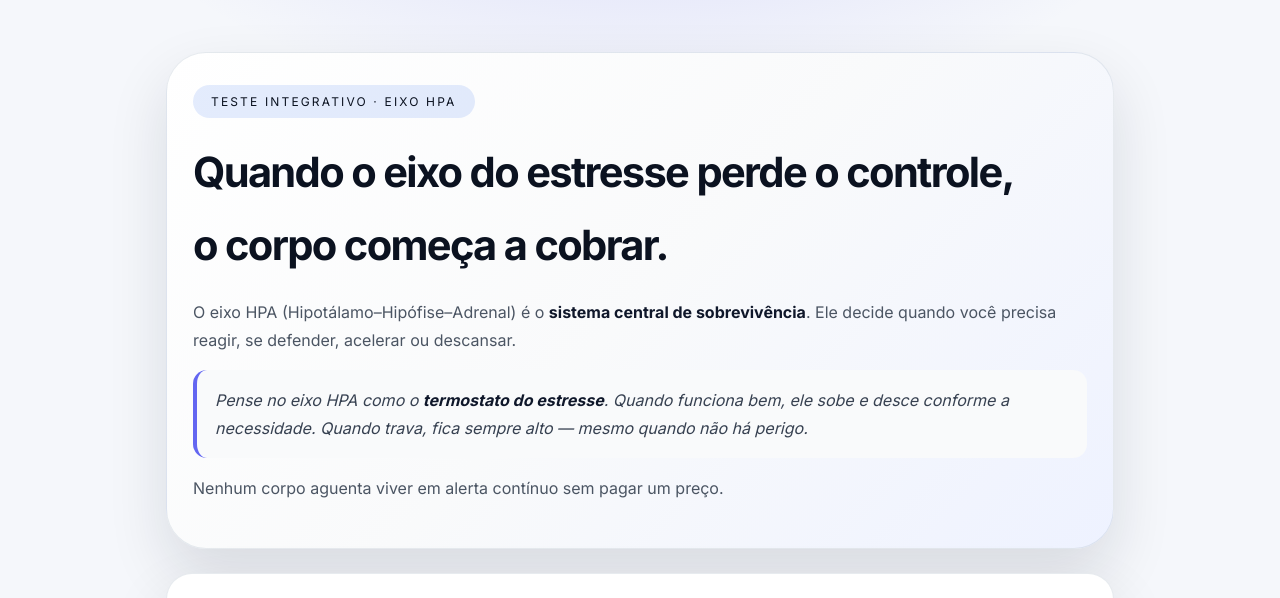
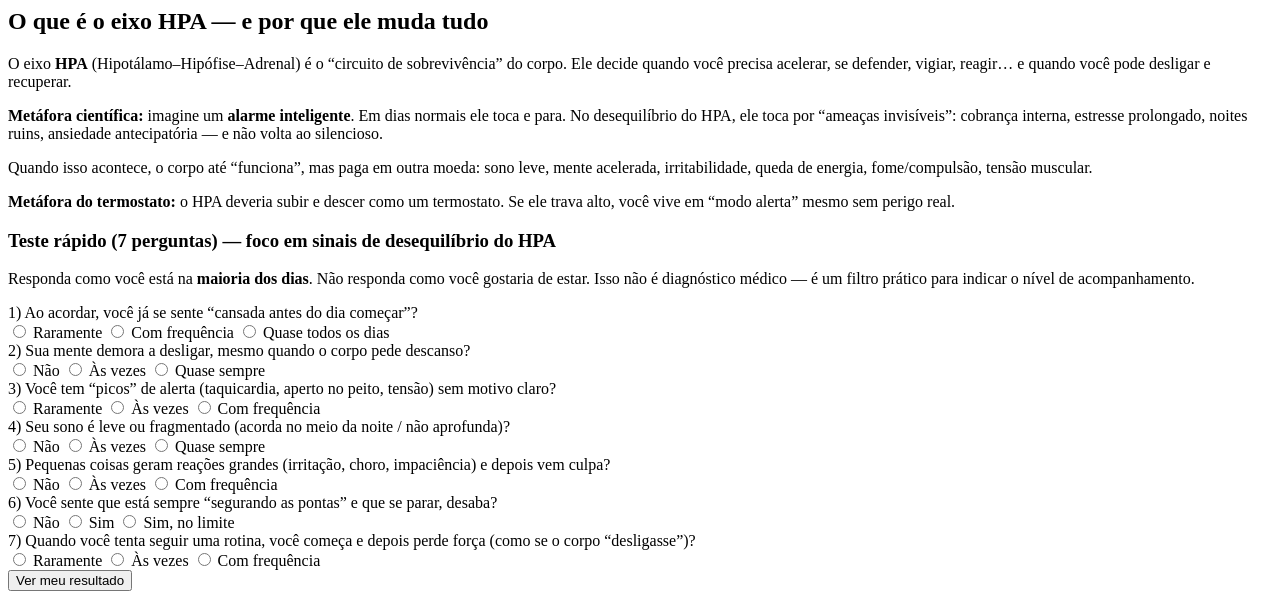
Before and after one commit to neogoldbr/Soaresterapeuta, a plain HTML site: page index.html in a window 1280 px wide. Shown: the top 598 px of the page. Drawn offline with Linux system fonts and the light colour scheme.

Commit message:
Update index.html

```diff
--- a/index.html
+++ b/index.html
@@ -1,272 +1,91 @@
-<!DOCTYPE html>
-<html lang="pt-BR">
-<head>
-<meta charset="UTF-8">
-<meta name="viewport" content="width=device-width, initial-scale=1">
+<section id="hpa" class="section">
+  <h2 class="title">O que é o eixo HPA — e por que ele muda tudo</h2>
 
-<title>HPA RESET® | Quando o eixo trava, o corpo cobra</title>
-<meta name="description" content="Descubra se seu eixo do estresse (HPA) está em desequilíbrio. Teste científico + indicação do plano ideal.">
-<meta name="robots" content="index, follow">
-
-<link rel="preconnect" href="https://fonts.googleapis.com">
-<link rel="preconnect" href="https://fonts.gstatic.com" crossorigin>
-<link href="https://fonts.googleapis.com/css2?family=Inter:wght@300;400;500;600;700;800&display=swap" rel="stylesheet">
-
-<style>
-:root{
-  --bg:#f5f7fb;
-  --card:#ffffff;
-  --text:#0b1220;
-  --muted:#4b5563;
-  --accent:#0f172a;
-  --line:#e5e7eb;
-  --ok:#16a34a;
-  --warn:#f59e0b;
-  --high:#ef4444;
-  --radius:26px;
-  --radius-lg:40px;
-  --shadow:0 26px 60px rgba(15,23,42,.12);
-  --max:980px;
-}
-*{box-sizing:border-box;margin:0;padding:0}
-html{scroll-behavior:smooth}
-body{
-  font-family:Inter,system-ui,-apple-system,BlinkMacSystemFont,sans-serif;
-  background:radial-gradient(900px 420px at 50% -140px, rgba(99,102,241,.18), transparent 60%), var(--bg);
-  color:var(--text);
-  line-height:1.75;
-}
-.wrap{max-width:var(--max);margin:auto;padding:28px 16px 120px}
-a{text-decoration:none;color:inherit}
-
-/* ===== STRUCTURE ===== */
-section{
-  margin-top:24px;
-  background:var(--card);
-  border:1px solid rgba(148,163,184,.22);
-  border-radius:var(--radius);
-  padding:32px 26px;
-  box-shadow:var(--shadow);
-  animation:fadeUp .9s ease;
-}
-h1,h2{
-  letter-spacing:-.04em;
-}
-h1{font-size:2.6rem;margin-bottom:16px}
-h2{font-size:1.9rem;margin-bottom:14px}
-p{color:var(--muted);margin-bottom:14px}
-strong{color:#0f172a}
-
-/* ===== HERO ===== */
-.hero{
-  background:linear-gradient(135deg,#fff,#f9fafb,#eef2ff);
-  border-radius:var(--radius-lg);
-}
-.pill{
-  display:inline-block;
-  padding:6px 18px;
-  border-radius:999px;
-  background:rgba(37,99,235,.12);
-  font-size:.75rem;
-  letter-spacing:.18em;
-  text-transform:uppercase;
-  margin-bottom:18px;
-}
-
-/* ===== METAPHORS ===== */
-.metaphor{
-  background:#f9fafb;
-  border-left:4px solid #6366f1;
-  padding:16px 18px;
-  border-radius:14px;
-  margin:16px 0;
-  font-style:italic;
-  color:#374151;
-}
-
-/* ===== TEST ===== */
-.q{
-  border:1px solid var(--line);
-  border-radius:18px;
-  padding:18px;
-  margin-bottom:14px;
-}
-.q strong{display:block;margin-bottom:10px}
-.opt{
-  display:block;
-  margin-bottom:8px;
-  cursor:pointer;
-}
-.result{
-  display:none;
-  margin-top:18px;
-  padding:22px;
-  border-radius:20px;
-  background:#f9fafb;
-  border:1px solid var(--line);
-}
-.btn{
-  display:inline-block;
-  padding:16px 28px;
-  border-radius:999px;
-  font-weight:800;
-  background:var(--accent);
-  color:#fff;
-  box-shadow:0 22px 55px rgba(15,23,42,.38);
-  margin-top:14px;
-}
-.btn.secondary{
-  background:#fff;
-  color:#111827;
-  border:1px solid var(--line);
-  box-shadow:0 14px 34px rgba(15,23,42,.12);
-}
-
-/* ===== FOOTER ===== */
-footer{
-  margin-top:30px;
-  text-align:center;
-  font-size:.85rem;
-  color:#6b7280;
-}
-
-@keyframes fadeUp{
-  from{opacity:0;transform:translateY(30px)}
-  to{opacity:1;transform:translateY(0)}
-}
-</style>
-</head>
-
-<body>
-
-<script>
-const WHATSAPP="https://wa.me/5598981653105";
-</script>
-
-<div class="wrap">
-
-<!-- HERO -->
-<section class="hero">
-  <div class="pill">Teste Integrativo · Eixo HPA</div>
-  <h1>Quando o eixo do estresse perde o controle,<br>o corpo começa a cobrar.</h1>
-
-  <p>
-    O eixo HPA (Hipotálamo–Hipófise–Adrenal) é o <strong>sistema central de sobrevivência</strong>.
-    Ele decide quando você precisa reagir, se defender, acelerar ou descansar.
+  <p class="text">
+    O eixo <strong>HPA</strong> (Hipotálamo–Hipófise–Adrenal) é o “circuito de sobrevivência” do corpo.
+    Ele decide quando você precisa acelerar, se defender, vigiar, reagir… e quando você pode desligar e recuperar.
   </p>
 
-  <div class="metaphor">
-    Pense no eixo HPA como o <strong>termostato do estresse</strong>.
-    Quando funciona bem, ele sobe e desce conforme a necessidade.
-    Quando trava, fica sempre alto — mesmo quando não há perigo.
+  <div class="callout">
+    <strong>Metáfora científica:</strong> imagine um <strong>alarme inteligente</strong>.
+    Em dias normais ele toca e para.
+    No desequilíbrio do HPA, ele toca por “ameaças invisíveis”: cobrança interna, estresse prolongado, noites ruins,
+    ansiedade antecipatória — e não volta ao silencioso.
   </div>
 
-  <p>
-    Nenhum corpo aguenta viver em alerta contínuo sem pagar um preço.
-  </p>
-</section>
-
-<!-- MECANISMO -->
-<section>
-<h2>O mecanismo do eixo HPA (em linguagem humana)</h2>
-
-<p>
-O <strong>hipotálamo</strong> percebe ameaça.
-A <strong>hipófise</strong> confirma o sinal.
-As <strong>adrenais</strong> liberam cortisol e adrenalina.
+  <p class="text">
+    Quando isso acontece, o corpo até “funciona”, mas paga em outra moeda:
+    sono leve, mente acelerada, irritabilidade, queda de energia, fome/compulsão, tensão muscular.
   </p>
 
-<div class="metaphor">
-É como um <strong>alarme inteligente</strong>.
-O problema começa quando ele dispara por cansaço, cobrança interna, ansiedade ou estresse prolongado —
-e nunca mais volta ao modo silencioso.
+  <div class="callout">
+    <strong>Metáfora do termostato:</strong> o HPA deveria subir e descer como um termostato.
+    Se ele trava alto, você vive em “modo alerta” mesmo sem perigo real.
   </div>
 
-<p>
-Com o tempo, o corpo se adapta ao estado de alerta como se fosse o normal.
-A pessoa “funciona”, mas não se recupera.
-</p>
-</section>
-
-<!-- TEST -->
-<section id="teste">
-<h2>Teste de desequilíbrio do eixo HPA</h2>
-<p>
-Responda com honestidade.
-Não responda como você gostaria de estar — responda como está <strong>na maioria dos dias</strong>.
+  <h3 class="subtitle">Teste rápido (7 perguntas) — foco em sinais de desequilíbrio do HPA</h3>
+  <p class="text subtle">
+    Responda como você está na <strong>maioria dos dias</strong>. Não responda como você gostaria de estar.
+    Isso não é diagnóstico médico — é um filtro prático para indicar o nível de acompanhamento.
   </p>
 
+  <div class="quiz">
     <div class="q">
-<strong>1) Ao acordar, seu corpo parece já cansado antes do dia começar?</strong>
-<label class="opt"><input type="radio" name="q1" value="0"> Raramente</label>
-<label class="opt"><input type="radio" name="q1" value="1"> Com frequência</label>
-<label class="opt"><input type="radio" name="q1" value="2"> Quase todos os dias</label>
+      <div class="qtitle">1) Ao acordar, você já se sente “cansada antes do dia começar”?</div>
+      <label><input type="radio" name="hpa1" value="0"> Raramente</label>
+      <label><input type="radio" name="hpa1" value="1"> Com frequência</label>
+      <label><input type="radio" name="hpa1" value="2"> Quase todos os dias</label>
     </div>
 
     <div class="q">
-<strong>2) Sua mente demora a desligar mesmo quando o corpo pede descanso?</strong>
-<label class="opt"><input type="radio" name="q2" value="0"> Não</label>
-<label class="opt"><input type="radio" name="q2" value="1"> Às vezes</label>
-<label class="opt"><input type="radio" name="q2" value="2"> Quase sempre</label>
+      <div class="qtitle">2) Sua mente demora a desligar, mesmo quando o corpo pede descanso?</div>
+      <label><input type="radio" name="hpa2" value="0"> Não</label>
+      <label><input type="radio" name="hpa2" value="1"> Às vezes</label>
+      <label><input type="radio" name="hpa2" value="2"> Quase sempre</label>
     </div>
 
     <div class="q">
-<strong>3) Pequenas coisas geram reações emocionais desproporcionais?</strong>
-<label class="opt"><input type="radio" name="q3" value="0"> Não</label>
-<label class="opt"><input type="radio" name="q3" value="1"> Às vezes</label>
-<label class="opt"><input type="radio" name="q3" value="2"> Com frequência</label>
+      <div class="qtitle">3) Você tem “picos” de alerta (taquicardia, aperto no peito, tensão) sem motivo claro?</div>
+      <label><input type="radio" name="hpa3" value="0"> Raramente</label>
+      <label><input type="radio" name="hpa3" value="1"> Às vezes</label>
+      <label><input type="radio" name="hpa3" value="2"> Com frequência</label>
     </div>
 
     <div class="q">
-<strong>4) Seu sono não parece restaurar, mesmo dormindo várias horas?</strong>
-<label class="opt"><input type="radio" name="q4" value="0"> Não</label>
-<label class="opt"><input type="radio" name="q4" value="1"> Às vezes</label>
-<label class="opt"><input type="radio" name="q4" value="2"> Quase sempre</label>
+      <div class="qtitle">4) Seu sono é leve ou fragmentado (acorda no meio da noite / não aprofunda)?</div>
+      <label><input type="radio" name="hpa4" value="0"> Não</label>
+      <label><input type="radio" name="hpa4" value="1"> Às vezes</label>
+      <label><input type="radio" name="hpa4" value="2"> Quase sempre</label>
     </div>
 
     <div class="q">
-<strong>5) Você sente que está sempre “segurando as pontas”?</strong>
-<label class="opt"><input type="radio" name="q5" value="0"> Não</label>
-<label class="opt"><input type="radio" name="q5" value="1"> Sim</label>
-<label class="opt"><input type="radio" name="q5" value="2"> Sim, no limite</label>
+      <div class="qtitle">5) Pequenas coisas geram reações grandes (irritação, choro, impaciência) e depois vem culpa?</div>
+      <label><input type="radio" name="hpa5" value="0"> Não</label>
+      <label><input type="radio" name="hpa5" value="1"> Às vezes</label>
+      <label><input type="radio" name="hpa5" value="2"> Com frequência</label>
     </div>
 
-<button class="btn" onclick="calc()">Ver resultado</button>
-
-<div class="result" id="res"></div>
-</section>
-
-<footer>
-HPA RESET® · Terapeuta Soares
-<br>Este teste não substitui avaliação médica.
-</footer>
-
+    <div class="q">
+      <div class="qtitle">6) Você sente que está sempre “segurando as pontas” e que se parar, desaba?</div>
+      <label><input type="radio" name="hpa6" value="0"> Não</label>
+      <label><input type="radio" name="hpa6" value="1"> Sim</label>
+      <label><input type="radio" name="hpa6" value="2"> Sim, no limite</label>
     </div>
 
-<script>
-function calc(){
-let score=0;
-for(let i=1;i<=5;i++){
-  let v=document.querySelector(`input[name="q${i}"]:checked`);
-  if(!v){alert("Responda todas as perguntas com sinceridade.");return;}
-  score+=parseInt(v.value);
-}
-let r=document.getElementById("res");
-r.style.display="block";
+    <div class="q">
+      <div class="qtitle">7) Quando você tenta seguir uma rotina, você começa e depois perde força (como se o corpo “desligasse”)?</div>
+      <label><input type="radio" name="hpa7" value="0"> Raramente</label>
+      <label><input type="radio" name="hpa7" value="1"> Às vezes</label>
+      <label><input type="radio" name="hpa7" value="2"> Com frequência</label>
+    </div>
 
-if(score<=3){
-  r.innerHTML="<strong>Resultado:</strong> Seu eixo HPA mostra sinais leves de sobrecarga.<br><br><strong>Plano indicado:</strong> HPA RESET® Essencial.<br><br>Você ainda está funcional, mas precisa reorganizar o sistema antes que o desgaste avance.";
-}
-else if(score<=6){
-  r.innerHTML="<strong>Resultado:</strong> Seu eixo HPA está em desequilíbrio funcional.<br><br><strong>Plano indicado:</strong> HPA RESET® Acompanhado (3x/semana).<br><br>Correções frequentes aumentam a chance de recuperação real.";
-}
-else{
-  r.innerHTML="<strong>Resultado:</strong> Seu eixo HPA está em estado de alerta crônico.<br><br><strong>Plano indicado:</strong> HPA RESET® Intensivo (diário).<br><br>Seu corpo precisa de presença terapêutica contínua para sair do modo sobrevivência.";
-}
+    <button class="btn" type="button" onclick="calcHPA()">Ver meu resultado</button>
 
-r.innerHTML+=`<br><br><a class="btn secondary" href="${WHATSAPP}?text=Fiz o teste do eixo HPA e quero conversar sobre o plano indicado.">Falar com o terapeuta</a>`;
-}
-</script>
+    <div id="hpaResult" class="resultBox" style="display:none;"></div>
 
-</body>
-</html>
+    <p class="text subtle" style="margin-top:10px;">
+      Se você está em crise intensa, ideação suicida, ou sintomas graves, procure atendimento médico imediato.
+      Este teste não substitui avaliação clínica individual.
+    </p>
+  </div>
+</section>
```
Lines whose indentation alone changed are shown as unchanged.
